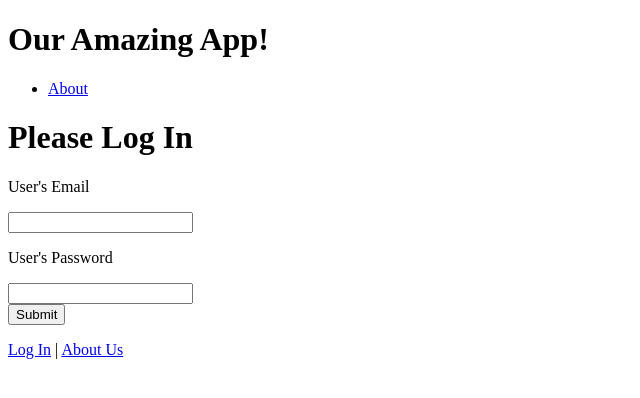
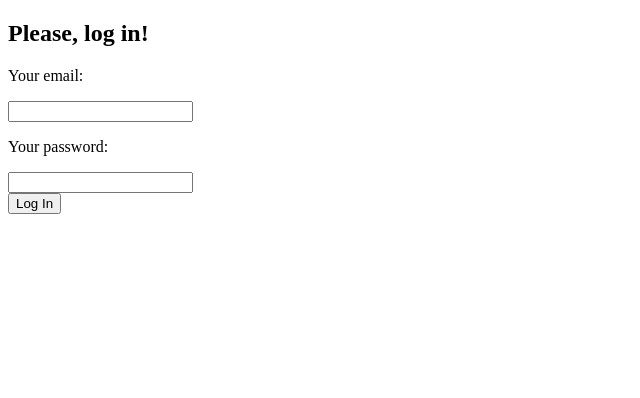
Before and after one commit to Helpico/react-express-login, a React app: page / in a window 1280 px wide. Shown: the top 398 px of the page, without its empty margins (0-640 px from the left). Built offline with nearby package versions, Linux system fonts and the light colour scheme; the HTML template or start-up script is replaced by a standard one.

Commit message:
Router system & other pages deleted as unnecessary

```diff
--- a/src/App.js
+++ b/src/App.js
@@ -1,49 +1,60 @@
 
-import React from "react"
+import React, { useEffect, useState } from "react"
 import ReactDOM from "react-dom"
-import { BrowserRouter, Route, Link, NavLink, Switch } from "react-router-dom"
-import Home from "./components/Home"
-import About from "./components/About"
+import Axios from "axios"
 
 function App() {
+  const [userEmail, setUserEmail] = useState("")
+  const [userPassword, setUserPassword] = useState("")
+  const [secret, setSecret] = useState("")
+
+
+  useEffect(() => {
+    document.title = "Login Page | The Test App";
+  }, [])
+
+  // Getting authenticated user's data from backend
+  async function handleSubmit(e) {
+    e.preventDefault()
+    const response = await Axios.post("/secret", { userEmail, userPassword })
+    setSecret(response.data)
+
+  }
+
+  const Logout = () => {
+    setUserEmail({email: "", })
+  }
+
+  if (secret.status === "success") {
+    // Login Form on successfull loggin in
+    return (
+          <div className="">
+            <h2>Welcome, <small>{secret.client.email}!</small></h2>
+            <h2>Your secret password is: <small>{secret.client.password}</small>.</h2>
+            <button>Logout</button>
+        </div>
+      )
+  }
+
+  // Initial default empty Login Form
   return (
-    <BrowserRouter>
-      <header className="">
-        <div className="">
-          <h1 className="">Our Amazing App!</h1>
-          <ul className="">
-            <li className="">
-              <NavLink to="/about" className="">
-                About
-              </NavLink>
-            </li>
-          </ul>
-        </div>
-      </header>
-
-      <div className="">
-        <Switch>
-          <Route path="/about">
-            <About />
-          </Route>
-          <Route path="/">
-            <Home />
-          </Route>
-        </Switch>
-      </div>
-
-      <footer className="">
-        <p className="">
-          <Link className="" to="/">
-            Log In
-          </Link>{" "}
-          |{" "}
-          <Link className="" to="/about">
-            About Us
-          </Link>
-        </p>
-      </footer>
-    </BrowserRouter>
+    <div className="">
+      <h2>Please, log in!</h2>
+      <form onSubmit={handleSubmit}>
+          {secret.status === "failure" && <div><h4>That is incorrect. Try again.</h4></div>}
+          <label>
+            <p>Your email: </p>
+            <input type="text" onChange={e => setUserEmail(e.target.value)} />
+          </label>
+          <label>
+            <p>Your password: </p>
+            <input type="text" onChange={e => setUserPassword(e.target.value)} />
+          </label>
+          <div>
+            <button type="submit">Log In</button>
+          </div>
+    </form>
+    </div>
   )
 }
 
--- a/src/components/About.js
+++ /dev/null
@@ -1,26 +0,0 @@
-import React, { useEffect } from "react"
-
-function About() {
-  useEffect(() => {
-    document.title = "About Us | Our Test App"
-  }, [])
-
-  return (
-    <div>
-      <h2 className="display-4">Learn More About Us</h2>
-      <p className="lead">
-        This is the <strong>about page</strong>. Dolor sit amet consectetur adipisicing elit. Itaque quasi natus fugit ab laudantium dolores, dicta blanditiis sit eum perferendis minima sunt repudiandae voluptates tempore. Fuga dicta ipsa beatae vel?
-      </p>
-      <div className="row">
-        <div className="col-sm">
-          <p>Lorem ipsum dolor sit amet consectetur adipisicing elit. Error eveniet dignissimos alias repellat officia qui rem nemo, unde magnam voluptatum obcaecati explicabo tempora quidem? Aperiam doloremque assumenda accusantium deleniti soluta?</p>
-        </div>
-        <div className="col-sm">
-          <p>Lorem ipsum dolor sit amet consectetur adipisicing elit. Error eveniet dignissimos alias repellat officia qui rem nemo, unde magnam voluptatum obcaecati explicabo tempora quidem? Aperiam doloremque assumenda accusantium deleniti soluta?</p>
-        </div>
-      </div>
-    </div>
-  )
-}
-
-export default About
```
Also changed, not shown: index.js (+7 -6 lines), src/components/Home.js (+8 -5 lines), 1 other file (tests, documents, lock files or other folders).
